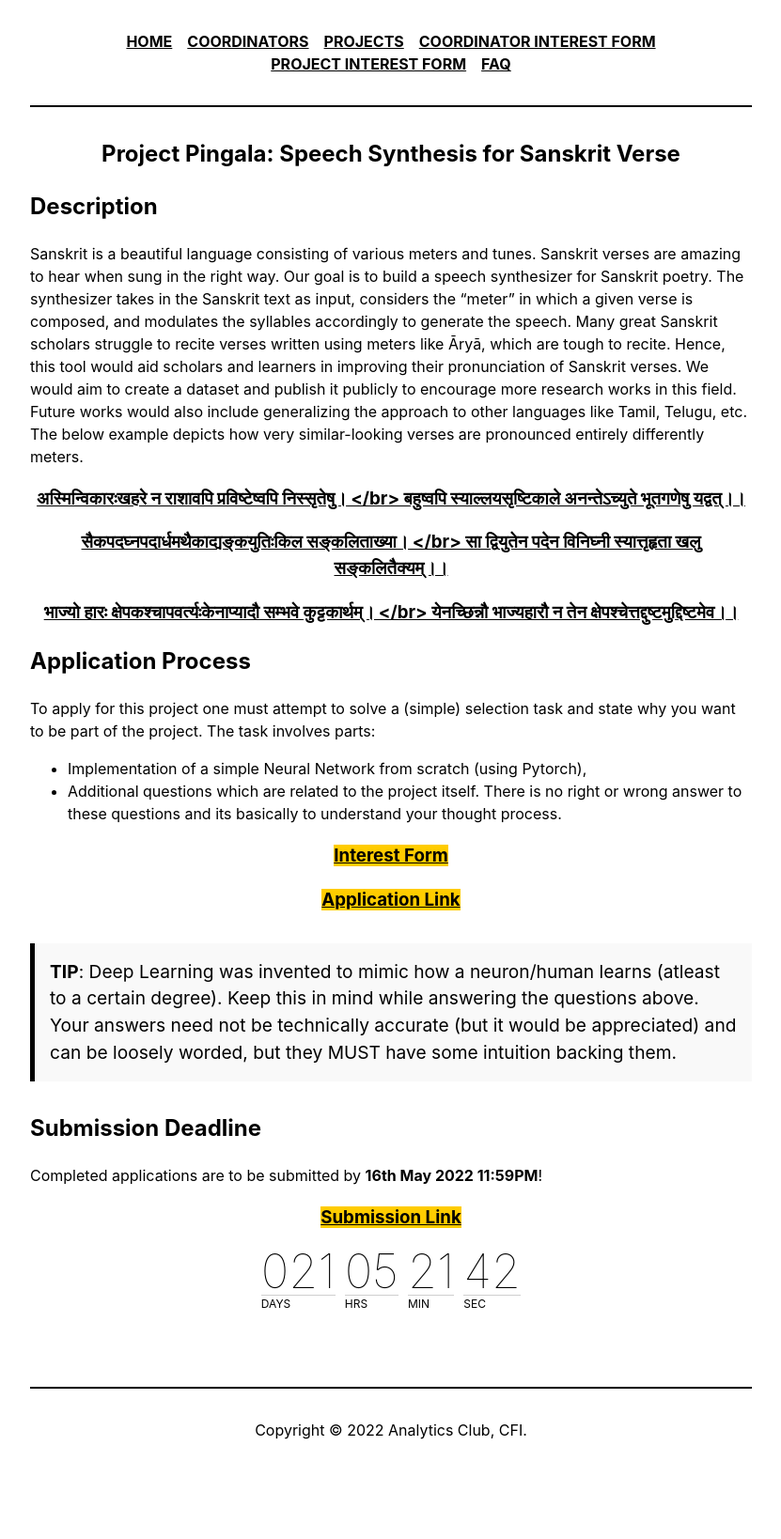
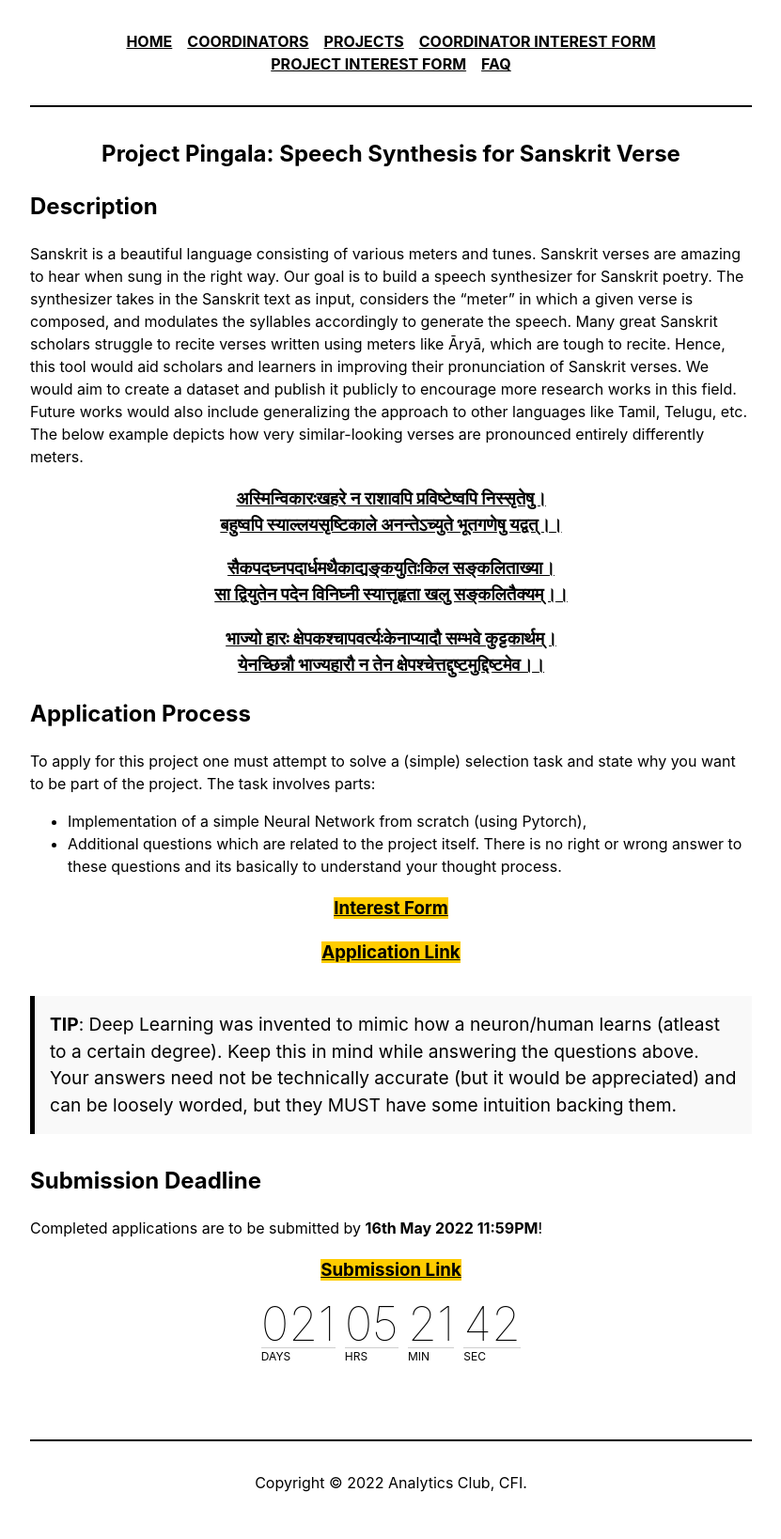
Before and after one commit to analytics-club-iitm/projects-22-23, a Jekyll site: the page built from _pages/sip.md, in a window 1280 px wide. Shown: the whole page at 94% size, without its empty margins (224-1055 px from the left). Built offline with Jekyll 4.4.1, drawn with Linux system fonts in a browser that asks for light colours; nearby versions of some CDN libraries; before the commit the page ends 1582 px from its top, so only the background shows below that.

Commit message:
initial commit

```diff
--- a/_pages/sip.md
+++ b/_pages/sip.md
@@ -15,21 +15,21 @@ The below example depicts how very similar-looking verses are pronounced entirel
 
 <h3>
     <center><a href="https://drive.google.com/file/d/1yuOQk7EEY0mbvgE76rxaKsi6D0SDV0gw/view?usp=drivesdk">
-    अस्मिन्विकारःखहरे न राशावपि प्रविष्टेष्वपि निस्सृतेषु। </br>
+    अस्मिन्विकारःखहरे न राशावपि प्रविष्टेष्वपि निस्सृतेषु। <br>
     बहुष्वपि स्याल्लयसृष्टिकाले अनन्तेऽच्युते भूतगणेषु यद्वत्।।
     </a></center>
 </h3>
 
 <h3>
     <center><a href="https://drive.google.com/file/d/1z-Jw7Yg3jJisz-cerpBfUCMxDSdlPjV4/view?usp=sharing">
-    सैकपदघ्नपदार्धमथैकाद्यङ्कयुतिःकिल सङ्कलिताख्या। </br>
+    सैकपदघ्नपदार्धमथैकाद्यङ्कयुतिःकिल सङ्कलिताख्या। <br>
     सा द्वियुतेन पदेन विनिघ्नी स्यात्तृहृता खलु सङ्कलितैक्यम्।।
     </a></center>
 </h3>
 
 <h3>
     <center><a href="https://drive.google.com/file/d/1yn7jj-A9HFrRJE-6nNsDGjK2PsRIHOHl/view?usp=sharing">
-    भाज्यो हारः क्षेपकश्चापवर्त्यःकेनाप्यादौ सम्भवे कुट्टकार्थम्। </br>
+    भाज्यो हारः क्षेपकश्चापवर्त्यःकेनाप्यादौ सम्भवे कुट्टकार्थम्। <br>
     येनच्छिन्नौ भाज्यहारौ न तेन क्षेपश्चेत्तद्दुष्टमुद्दिष्टमेव।।
     </a></center>
 </h3>
```
Also changed, not shown: _pages/ai4ar.md (+1 -1 lines), _pages/rl.md (+1 -1 lines), _pages/vqa.md (+1 -1 lines).
